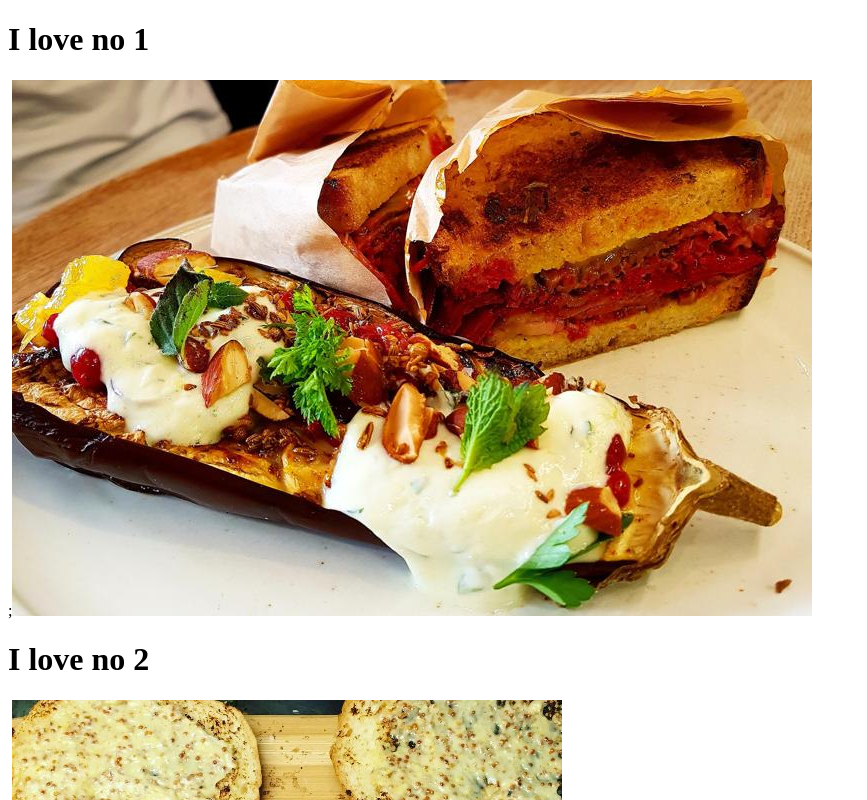
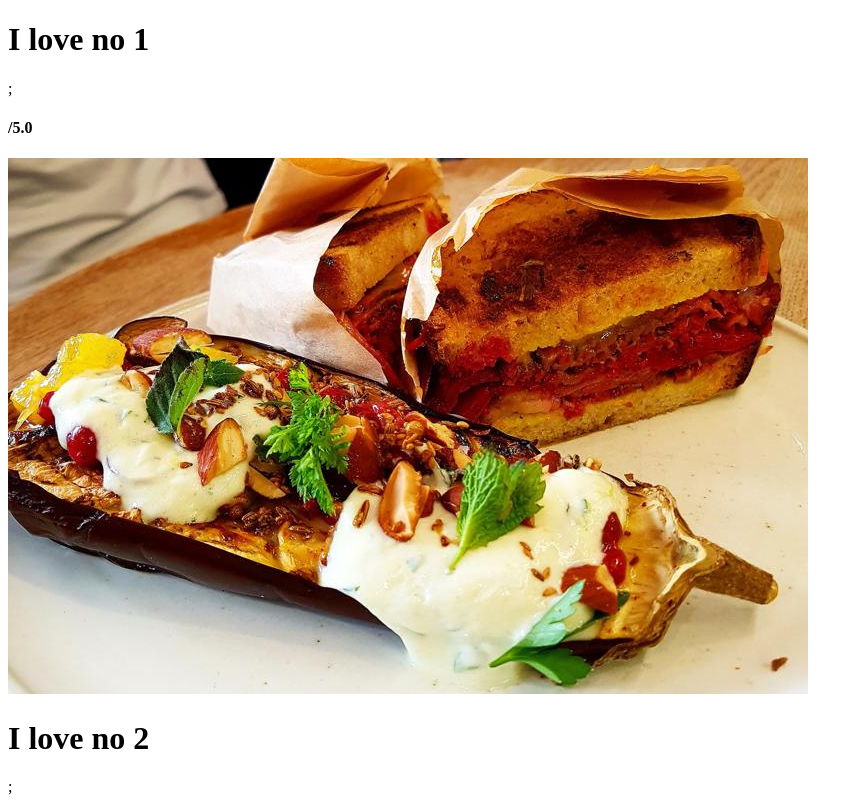
Before and after one commit to dgt2807/movie_app_2020, a React (Create React App) app: page / in a window 1280 px wide. Shown: the top 800 px of the page, without its empty margins (0-867 px from the left). Built offline with nearby package versions, Linux system fonts and the light colour scheme.

Commit message:
add 10/7

```diff
--- a/src/App.js
+++ b/src/App.js
@@ -1,4 +1,5 @@
 import React from 'react';
+import PropTypes from 'prop-types';
 import img01 from './images/1.jpg';
 import img02 from './images/2.jpg';
 import img03 from './images/3.jpg';
@@ -6,10 +7,11 @@
 import img05 from './images/5.jpg';
 
 
-function Food({name,picture,mia}){
+function Food({name,picture,mia,rating}){
 return (
 <div>
 <h1>I love {name}</h1>;
+<h4>{rating}/5.0</h4>
 <img src={picture} alt= {mia}/>
  </div>
  );
@@ -25,9 +27,19 @@
 function App() {
     return (
       <div>
-        {LikeWhat.map(dish =>(<Food key={dish.id} name={dish.name} picture={dish.image} mia={dish.mia}/>))}
+        {LikeWhat.map(dish =>
+          (<Food key={dish.id} name={dish.name} picture={dish.image} mia={dish.mia} rating={dish.rating}/>
+          ))}
       </div>
       );
     }
 
+
+Food.propTypes = {
+  name: PropTypes.string.isRequired,
+  picture: PropTypes.string.ispRequired,
+  mia: PropTypes.string.isRequired,
+  rating: PropTypes.number.isRequired,
+
+}
 export default App;
```
